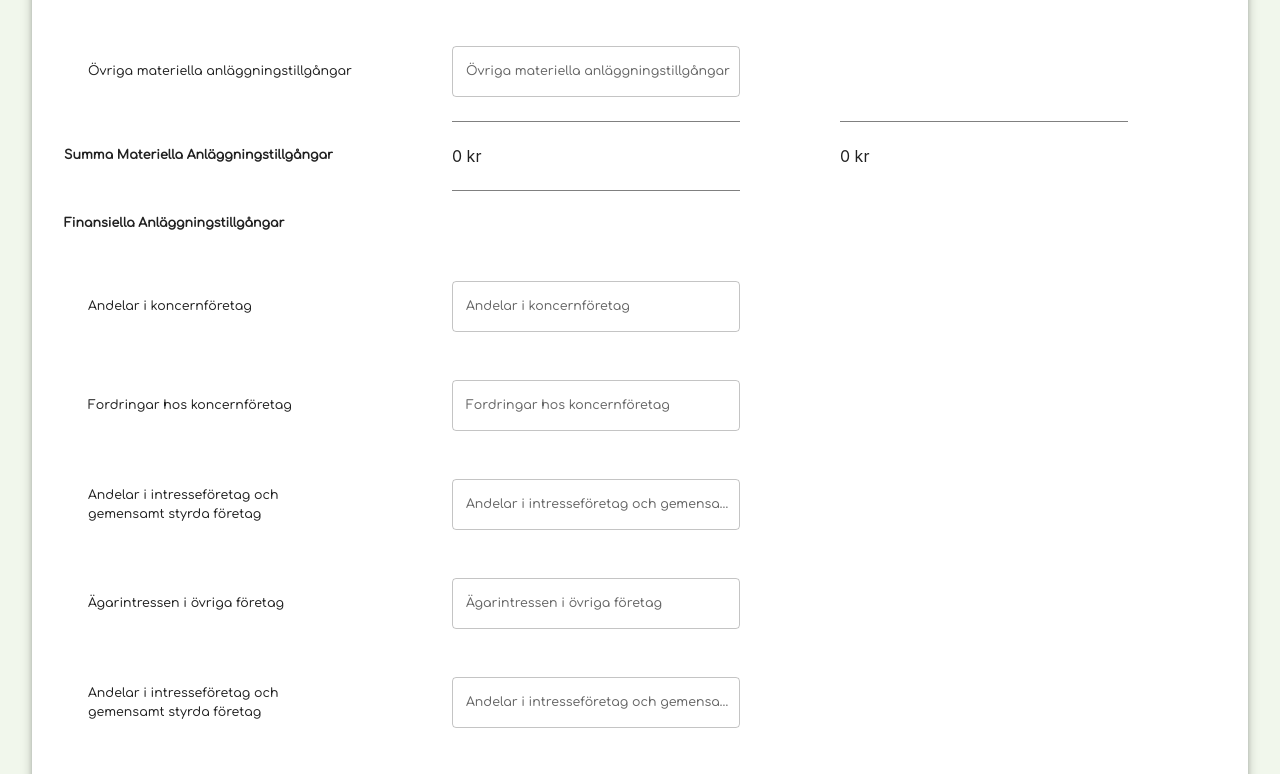
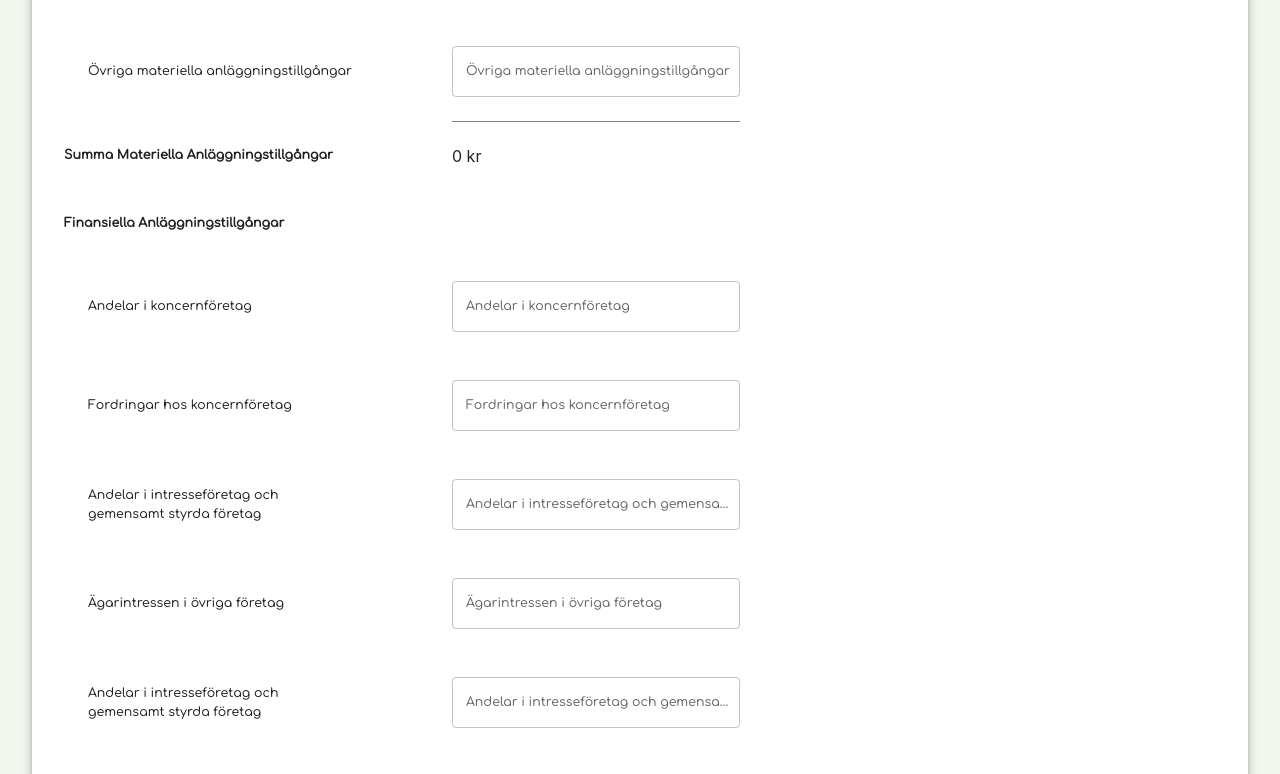
Before and after one commit to spgarn/Arsredovisning, a React (Create React App) app in the folder frontend/: page /balance-sheet in a window 1280 px wide. Shown: the part 1765-2539 px from the top of the page. Built offline with nearby package versions, Linux system fonts and the light colour scheme; what @react-pdf/renderer would draw is missing.

Commit message:
improved design borders

```diff
--- a/frontend/src/components/SingleRow.tsx
+++ b/frontend/src/components/MultiRow.tsx
@@ -6,23 +6,25 @@ type Props ={
   subTitle:string
   isBold?:boolean
   isSum?:boolean
+  isNoBorder?:boolean
   current?:FieldAttributes<any> | string
   previous?:FieldAttributes<any> | string
 }
 
-const SingleRow:React.FC<Props> = ({
-  subTitle, isBold, isSum, current, previous, children,
+const MultiRow:React.FC<Props> = ({
+  subTitle, isBold, isSum, isNoBorder, current, previous, children,
 }) => (
   <Grid mb={12} container columnGap={50}>
     <Grid pt={12} pl={!isSum && 12} xs={3} item alignSelf="center">
       <Typography alignSelf="center" fontWeight={isBold && 900}>{subTitle}</Typography>
     </Grid>
 
-    <Grid pt={12} item xs={3} borderTop={isSum && '1px solid gray'} container>
+    <Grid pt={12} item xs={3} borderTop={isSum && !isNoBorder && '1px solid gray'} container>
       {current || children }
     </Grid>
-    {previous && (
-    <Grid pt={12} item xs={3} borderTop={isSum && '1px solid gray'} container>
+    {previous
+    && (
+    <Grid pt={12} item xs={3} borderTop={isSum && !isNoBorder && '1px solid gray'} container>
       {previous}
     </Grid>
     )}
@@ -30,4 +32,4 @@ const SingleRow:React.FC<Props> = ({
   </Grid>
 );
 
-export default SingleRow;
+export default MultiRow;
--- a/frontend/src/pages/BalanceSheetPage/BalanceSheetPage.tsx
+++ b/frontend/src/pages/BalanceSheetPage/BalanceSheetPage.tsx
@@ -5,7 +5,7 @@ import {
 import { Field, Form, Formik } from 'formik';
 import Card from '../../components/Card';
 import Page from '../../components/Page';
-import SingleRow from '../../components/SingleRow';
+import MultiRow from '../../components/MultiRow';
 import SubTitle from '../../components/SubTitle';
 import { formatDate, formatCurrency } from '../../functions/formatting';
 import useStore from '../../hooks/useStore';
@@ -25,8 +25,6 @@ const BalanceSheetPage:FC = () => {
   const { companyStore } = useStore();
 
   const { balance } = companyStore.company;
-
-  console.log(JSON.parse(JSON.stringify(balance)));
 
   // eslint-disable-next-line
   const entries = Object.entries as <T>(o: T) => [Extract<keyof T, string>, T[keyof T]][];
@@ -53,9 +51,16 @@ const BalanceSheetPage:FC = () => {
                 />
                 {Object.entries(balanceSections).map(([section, sectionData], i) => (
                   <Fragment key={i}>
-                    {sectionData.title && <SingleRow isSum isBold subTitle={sectionData.title} />}
+                    {sectionData.title && (
+                    <MultiRow
+                      isNoBorder
+                      isSum
+                      isBold
+                      subTitle={sectionData.title}
+                    />
+                    )}
                     {Object.entries(sectionData.children as Child).map(([child, childData], id) => (
-                      <SingleRow
+                      <MultiRow
                         current={(
                           <Field
                             type="number"
@@ -83,9 +88,10 @@ const BalanceSheetPage:FC = () => {
                       />
                     ))}
 
-                    <SingleRow
+                    <MultiRow
                       current={formatCurrency(balance[section]?.current?.toFixed(2), true)}
-                      previous={formatCurrency(balance[section]?.previous?.toFixed(2), true)}
+                      previous={companyStore.company.fiscalYears.previousStart
+                        && formatCurrency(balance[section]?.previous?.toFixed(2), true)}
                       isSum
                       isBold
                       subTitle={sectionData.sumTitle || sectionData.title}
--- a/frontend/src/pages/ResultSheetPage/ResultSheetPage.tsx
+++ b/frontend/src/pages/ResultSheetPage/ResultSheetPage.tsx
@@ -6,7 +6,7 @@ import { Field, Form, Formik } from 'formik';
 import { useNavigate } from 'react-router-dom';
 import Card from '../../components/Card';
 import Page from '../../components/Page';
-import SingleRow from '../../components/SingleRow';
+import MultiRow from '../../components/MultiRow';
 import SubTitle from '../../components/SubTitle';
 import { formatDate, formatCurrency } from '../../functions/formatting';
 import useStore from '../../hooks/useStore';
@@ -59,7 +59,7 @@ const ResultSheetPage:FC = () => {
                     <Fragment key={i}>
                       {Object.entries(sectionData.children as Child)
                         .map(([child, childData], id) => (
-                          <SingleRow
+                          <MultiRow
                             current={(
                               <Field
                                 type="number"
@@ -87,9 +87,10 @@ const ResultSheetPage:FC = () => {
                           />
                         ))}
 
-                      <SingleRow
+                      <MultiRow
                         current={formatCurrency(result[section]?.current?.toFixed(2), true)}
-                        previous={formatCurrency(result[section]?.previous?.toFixed(2), true)}
+                        previous={companyStore.company.fiscalYears.previousStart
+                          && formatCurrency(result[section]?.previous?.toFixed(2), true)}
                         isSum
                         isBold
                         subTitle={sectionData.sumTitle || sectionData.title}
```
